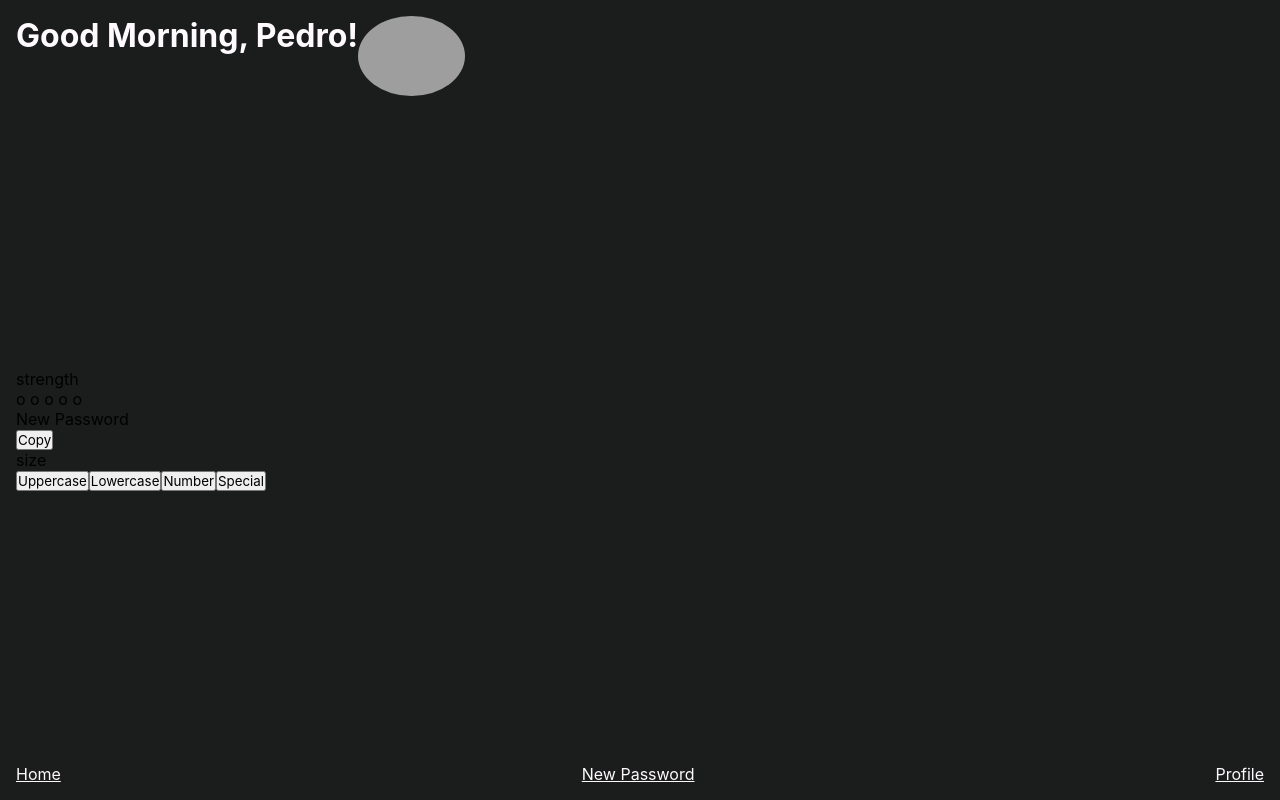
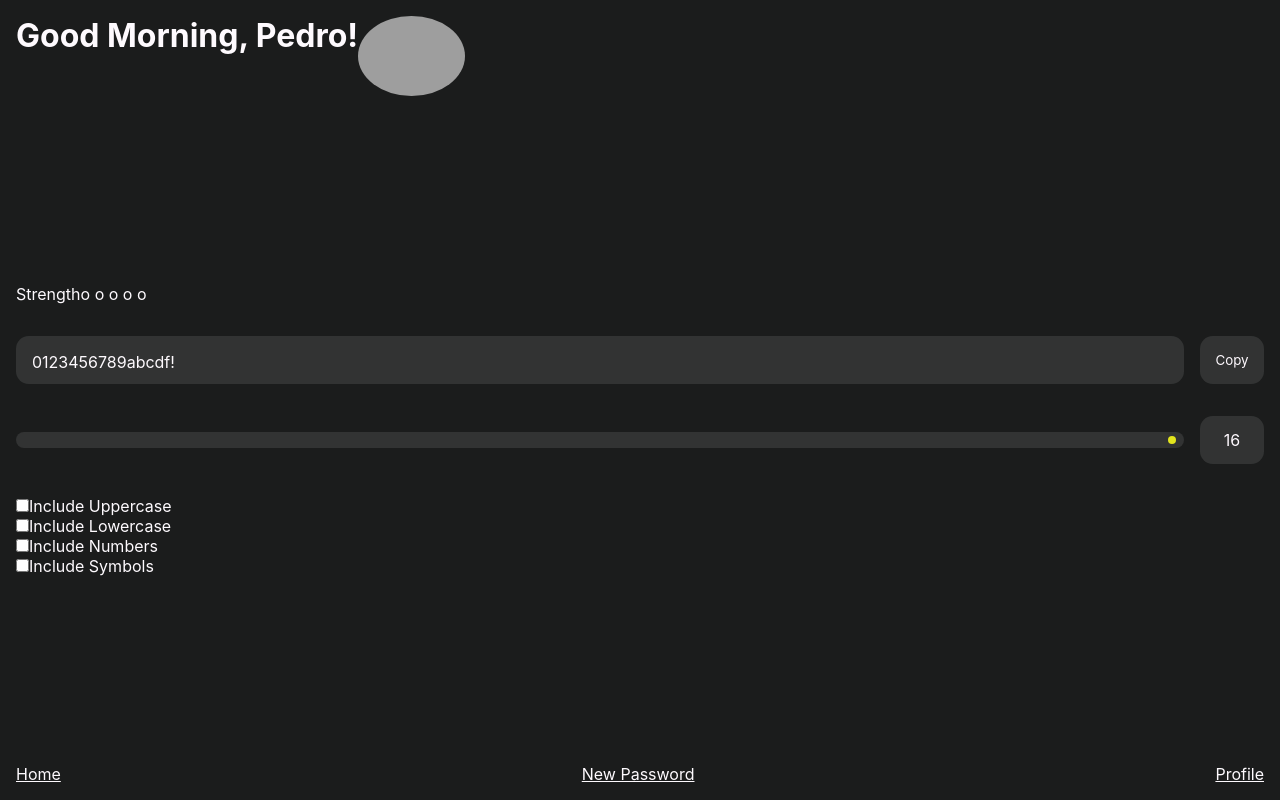
Before and after one commit to PedroHammes/Password-Generator, a React (Vite) app: page / in a window 1280 px wide. Built offline with nearby package versions, Linux system fonts and the light colour scheme; grey boxes are pictures that could not be loaded.

Commit message:
section component (checkboxes need to be styled)

```diff
--- a/src/App.jsx
+++ b/src/App.jsx
@@ -1,5 +1,6 @@
 import Footer from './components/Footer/footer'
 import Header from './components/Header/header'
+import Section from './components/Section/section'
 import styles from './styles/app.module.css'
 
 export default function App() {
@@ -8,26 +9,7 @@ export default function App() {
 
       <Header avatar="https://i.pinimg.com/736x/47/e9/8c/47e98c2e2f37c11e18952afdeaf86791.jpg"/>
 
-      <main>
-        <div>
-          <p>strength</p>
-          <p>o o o o o</p>
-        </div>
-
-        <div>
-        <p>New Password</p>
-        <button>Copy</button>
-        </div>
-
-        <p>size</p>
-
-        <div>
-          <button>Uppercase</button>
-          <button>Lowercase</button>
-          <button>Number</button>
-          <button>Special</button>
-        </div>
-      </main>
+      <Section />
 
       <Footer />
     </div>
--- /dev/null
+++ b/src/components/Section/section.jsx
@@ -0,0 +1,50 @@
+import styles from './style.module.css'
+
+export default function Section() {
+    return (
+        <section className={styles.mainSection}>
+            <div className={styles.strength}>
+                <p>Strength</p>
+                <p>o o o o o</p>
+            </div>
+
+            <div className={styles.randomPassword}>
+                <div>0123456789abcdf!</div>
+                <button className={styles.copyButton}>Copy</button>
+            </div>
+
+            <div className={styles.passwordLengthDiv}>
+                <input
+                    type="range"
+                    min={4}
+                    max={16}
+                    step={1}
+                    className={styles.passwordLengthInput}
+                />
+                <div className={styles.passwordLength}>16</div>
+            </div>
+
+            <div className={styles.passwordOptionsCheckbox}>
+                <label htmlFor="uppercase">
+                    <input type="checkbox" id="uppercase" />
+                    <span>Include Uppercase</span>
+                </label>
+
+                <label htmlFor="lowercase">
+                    <input type="checkbox" id="lowercase" />
+                    <span>Include Lowercase</span>
+                </label>
+
+                <label htmlFor="numbers">
+                    <input type="checkbox" id="numbers" />
+                    <span>Include Numbers</span>
+                </label>
+
+                <label htmlFor="symbols">
+                    <input type="checkbox" id="numbers" />
+                    <span>Include Symbols</span>
+                </label>
+            </div>
+      </section>
+    )
+}
--- /dev/null
+++ b/src/components/Section/style.module.css
@@ -0,0 +1,93 @@
+.mainSection {
+    display: flex;
+    flex-flow: column wrap;
+    align-items: start;
+    gap: 2rem;
+}
+
+.strength {
+    display: flex;
+    flex-flow: row wrap;
+}
+
+.randomPassword {
+    width: 100%;
+    display: flex;
+    flex-flow: row nowrap;
+    justify-content: space-between;
+    gap: 1rem;
+
+    div {
+        height: 48px;
+        min-width: 200px;
+        padding: 1rem;
+
+        border-radius: .8rem;
+        background-color: #323333;
+
+        font-size: 16px;
+        text-align: start;
+        place-content: center;
+
+        flex: auto;
+    }
+
+    .copyButton {
+        height: 48px;
+        width: 64px;
+        border: none;
+        border-radius: .8rem;
+        background-color: #323333;
+        color: #fffaff;
+    }
+}
+
+.passwordLengthDiv {
+    width: 100%;
+    display: flex;
+    flex-flow: row nowrap;
+    justify-content: space-between;
+    align-items: center;
+    gap: 1rem;
+}
+/* O estilo abaixo é aplicado ao background do input range */
+.passwordLengthInput {
+    min-width: 200px;
+    height: 1rem;
+    border-radius: .8rem;
+    padding: .5rem;
+
+    /* appearance: reseta os estilos iniciais do elemento. */
+    appearance: none;
+    background-color: #323333;
+    outline: none;
+    flex: auto;
+}
+
+/* O estilo abaixo é aplicado à bolinha do input range */
+/* O webkit abaixo só é aplicado ao Chrome, Opera e Edge */
+.passwordLengthInput::-webkit-slider-thumb {
+    appearance: none;
+    height: .5rem;
+    width: .5rem;
+    border-radius: 50%;
+    background-color: #e2e41d;
+}
+
+.passwordLength{
+    height: 48px;
+    width: 64px;
+    border: none;
+    border-radius: .8rem;
+    background-color: #323333;
+    color: #fffaff;
+
+    text-align: center;
+    place-content: center;
+}
+
+.passwordOptionsCheckbox {
+    width: 100%;
+    display: flex;
+    flex-flow: column nowrap;
+}
--- a/src/styles/app.module.css
+++ b/src/styles/app.module.css
@@ -3,6 +3,7 @@
     padding: 1rem;
 
     background-color: #1b1c1c;
+    color: #fefafe;
 
     display: flex;
     flex-flow: column wrap;
```
